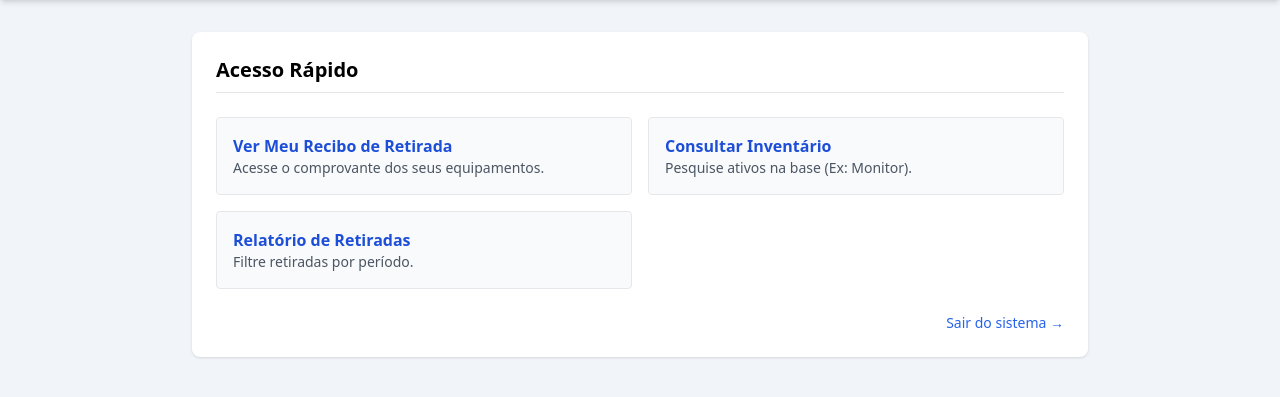
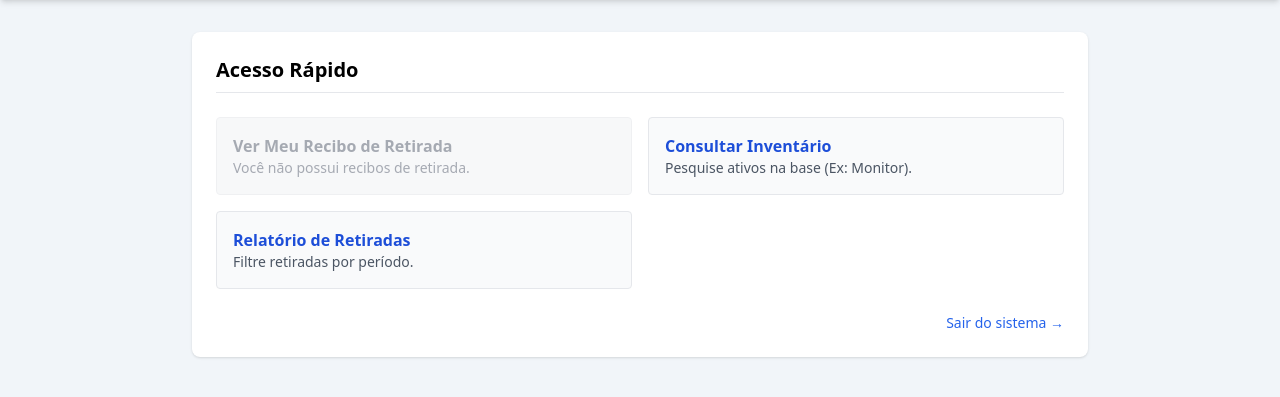
Before and after one commit to intghp/tcc-vulnerable-app, a FastAPI app: template templates/dashboard.html in a window 1280 px wide. Shown: the part 60-457 px from the top of the page. Run offline with FastAPI, Linux system fonts and the light colour scheme; the template is opened without the code that fills it, so the values that code supplies are empty; some libraries are stand-ins or nearby versions.

Commit message:
fix: problema no id do recibo no template

```diff
--- a/main.py
+++ b/main.py
@@ -85,6 +85,18 @@ def dashboard(request: Request):
     user = current_user_optional(request)
     if not user:
         return RedirectResponse("/login")
+
+    conn = get_conn()
+    row = conn.execute(
+        "SELECT MIN(id) AS meu_recibo FROM documents WHERE user_id = ?",
+        (user["id"],),
+    ).fetchone()
+    conn.close()
+
+    meu_recibo_id = row["meu_recibo"] if row and row["meu_recibo"] else None
+
     return templates.TemplateResponse(
-        request, "dashboard.html", {"colab": user}
+        request,
+        "dashboard.html",
+        {"colab": user, "meu_recibo_id": meu_recibo_id},
     )
--- a/templates/dashboard.html
+++ b/templates/dashboard.html
@@ -13,10 +13,17 @@
   <div class="max-w-4xl mx-auto mt-8 p-6 bg-white rounded-lg shadow space-y-6">
     <h2 class="text-xl font-bold border-b pb-2">Acesso Rápido</h2>
     <div class="grid grid-cols-2 gap-4">
-      <a href="/recibo/1" class="block p-4 bg-gray-50 border rounded hover:bg-gray-100">
-        <h3 class="font-bold text-blue-700">Ver Meu Recibo de Retirada</h3>
-        <p class="text-sm text-gray-600">Acesse o comprovante dos seus equipamentos.</p>
-      </a>
+      {% if meu_recibo_id %}
+        <a href="/recibo/{{ meu_recibo_id }}" class="block p-4 bg-gray-50 border rounded hover:bg-gray-100">
+          <h3 class="font-bold text-blue-700">Ver Meu Recibo de Retirada</h3>
+          <p class="text-sm text-gray-600">Acesse o comprovante dos seus equipamentos.</p>
+        </a>
+        {% else %}
+        <div class="block p-4 bg-gray-100 border rounded opacity-60 cursor-not-allowed">
+          <h3 class="font-bold text-gray-500">Ver Meu Recibo de Retirada</h3>
+          <p class="text-sm text-gray-500">Você não possui recibos de retirada.</p>
+        </div>
+      {% endif %}
       <a href="/inventario/buscar" class="block p-4 bg-gray-50 border rounded hover:bg-gray-100">
         <h3 class="font-bold text-blue-700">Consultar Inventário</h3>
         <p class="text-sm text-gray-600">Pesquise ativos na base (Ex: Monitor).</p>
```
